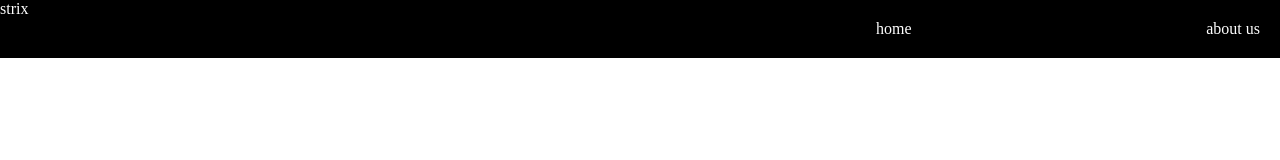
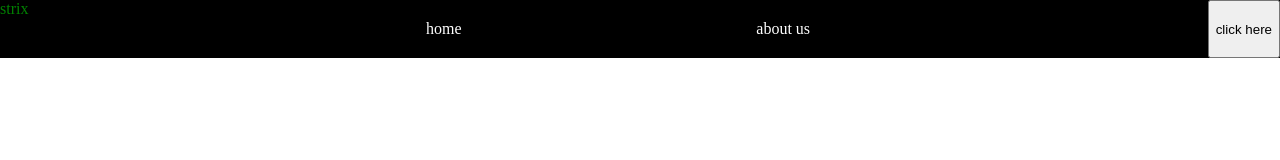
Before and after one commit to ayshubham/newrepo, a plain HTML site: page index.html in a window 1280 px wide. Drawn offline with Linux system fonts and the light colour scheme.

Commit message:
second one

```diff
--- a/index.html
+++ b/index.html
@@ -5,11 +5,17 @@
     <meta http-equiv="X-UA-Compatible" content="IE=edge">
     <meta name="viewport" content="width=device-width, initial-scale=1.0">
     <title>Document</title>
+
+    <script>
+        function handleClick(){
+            alert("noice kr diya sir")
+        }
+    </script>
 </head>
 <body style="margin: 0;">
 
     <div style="display: flex; flex-direction: row; justify-content: space-between; background-color: black; color: white;">
-        <div>
+        <div style="display: grid; color: green;">
             strix
         </div>
 
@@ -18,6 +24,8 @@
            <div>about us</div>
         </div>
 
+        <button onclick="handleClick()">click here</button>
+
 
     </div>
 
```
